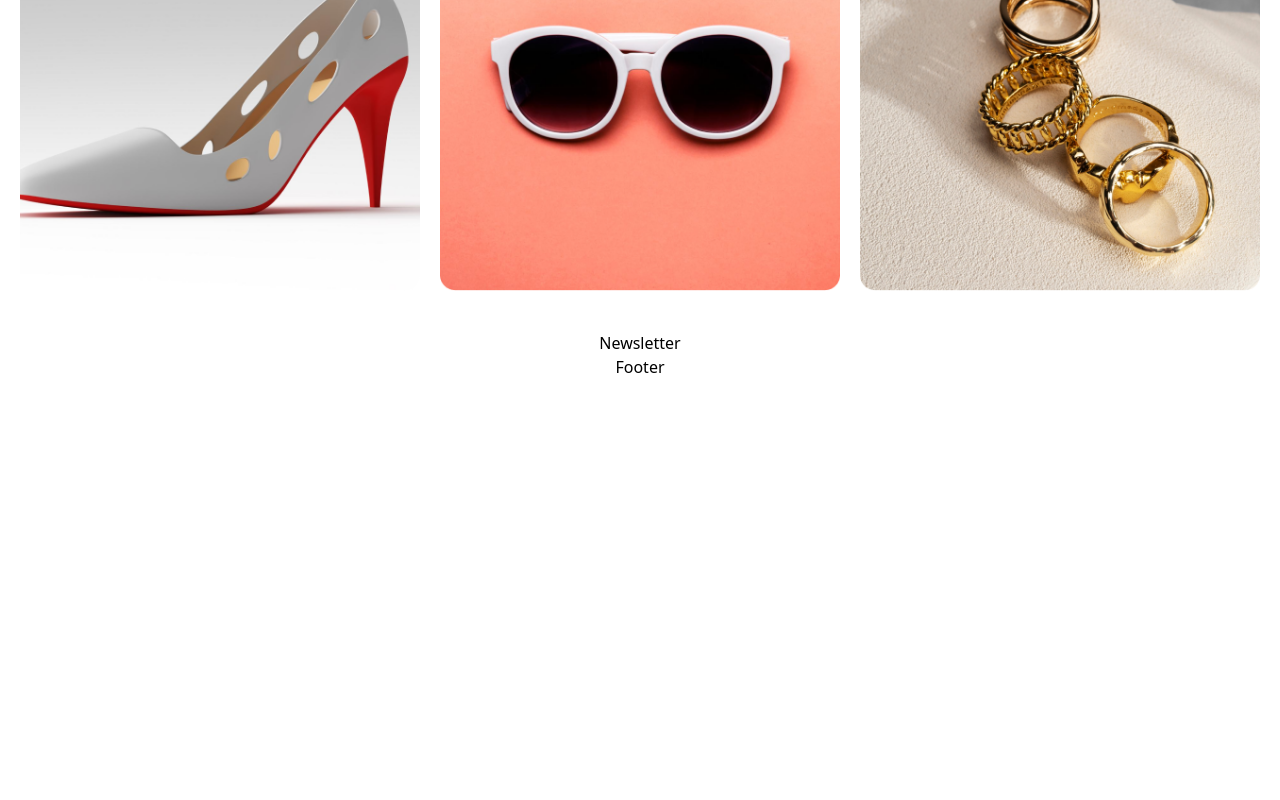
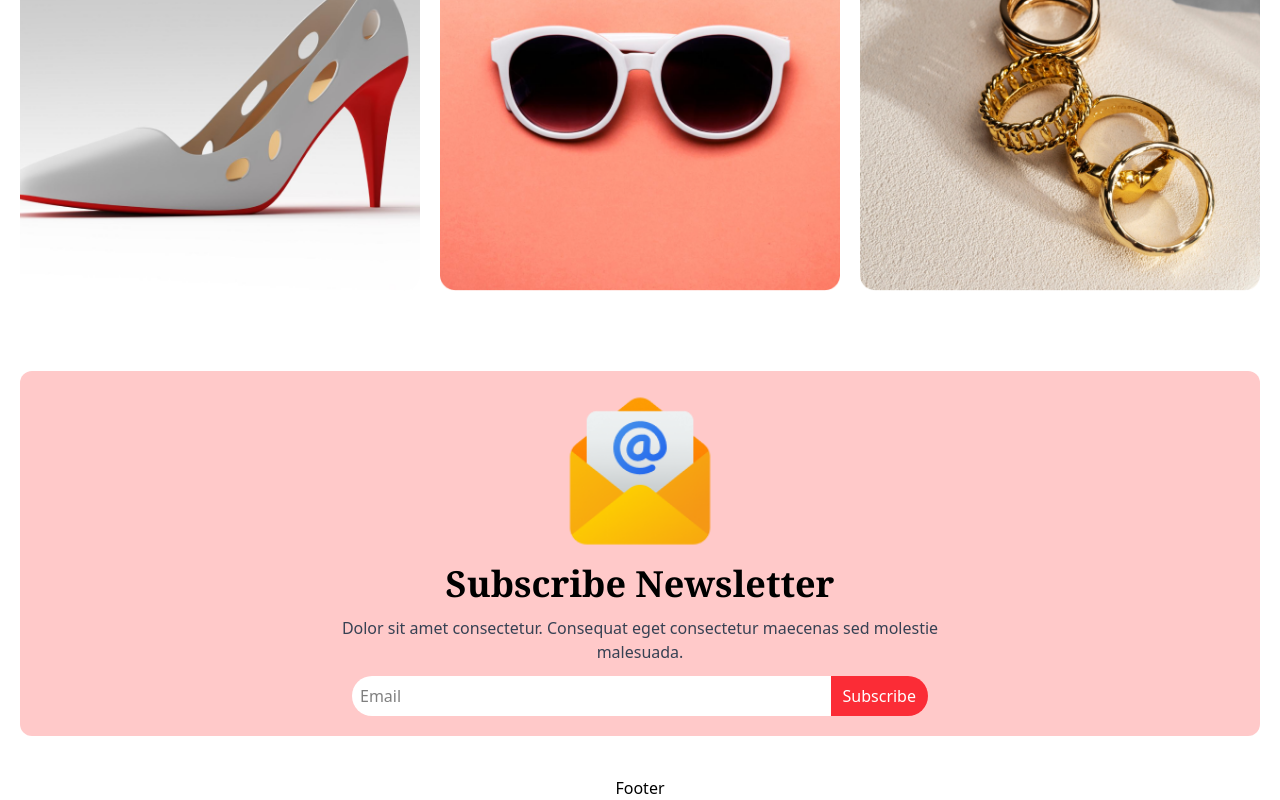
Before and after one commit to mrirakib04/landing-page-9, a React (Vite) app: page / in a window 1280 px wide. Shown: the part 4089-4889 px from the top of the page. Before the commit the page ends 4468 px from the top, so only its background shows below. Built offline with nearby package versions, Linux system fonts and the light colour scheme.

Commit message:
newsletter section

```diff
--- a/src/components/Newsletter.jsx
+++ b/src/components/Newsletter.jsx
@@ -1,6 +1,30 @@
-import React from "react";
+import newsletterImg from "./../assets/img/Group 61.png";
+
 const Newsletter = () => {
-  return <div>Newsletter</div>;
+  return (
+    <div className="container w-full py-10 px-5">
+      <div className="w-full flex flex-col items-center gap-3 bg-red-200 text-center rounded-xl p-5">
+        <img className="sm:w-40 w-28" src={newsletterImg} alt="newsletterImg" />
+        <h4 className="md:text-4xl sm:text-3xl text-xl font-semibold font-serif">
+          Subscribe Newsletter
+        </h4>
+        <p className="lg:max-w-1/2 md:max-w-11/12 w-full text-gray-700 sm:text-base text-sm">
+          Dolor sit amet consectetur. Consequat eget consectetur maecenas sed
+          molestie malesuada.
+        </p>
+        <div className="flex items-center sm:max-w-xl w-full max-w-80 rounded-full overflow-hidden">
+          <input
+            className="h-10 w-full py-2 px-2 text-base bg-white font-medium focus:outline-0"
+            type="text"
+            placeholder="Email"
+          />
+          <button className="h-10 font-medium px-3 bg-red-500 text-white hover:bg-black duration-300">
+            Subscribe
+          </button>
+        </div>
+      </div>
+    </div>
+  );
 };
 
 export default Newsletter;
```
